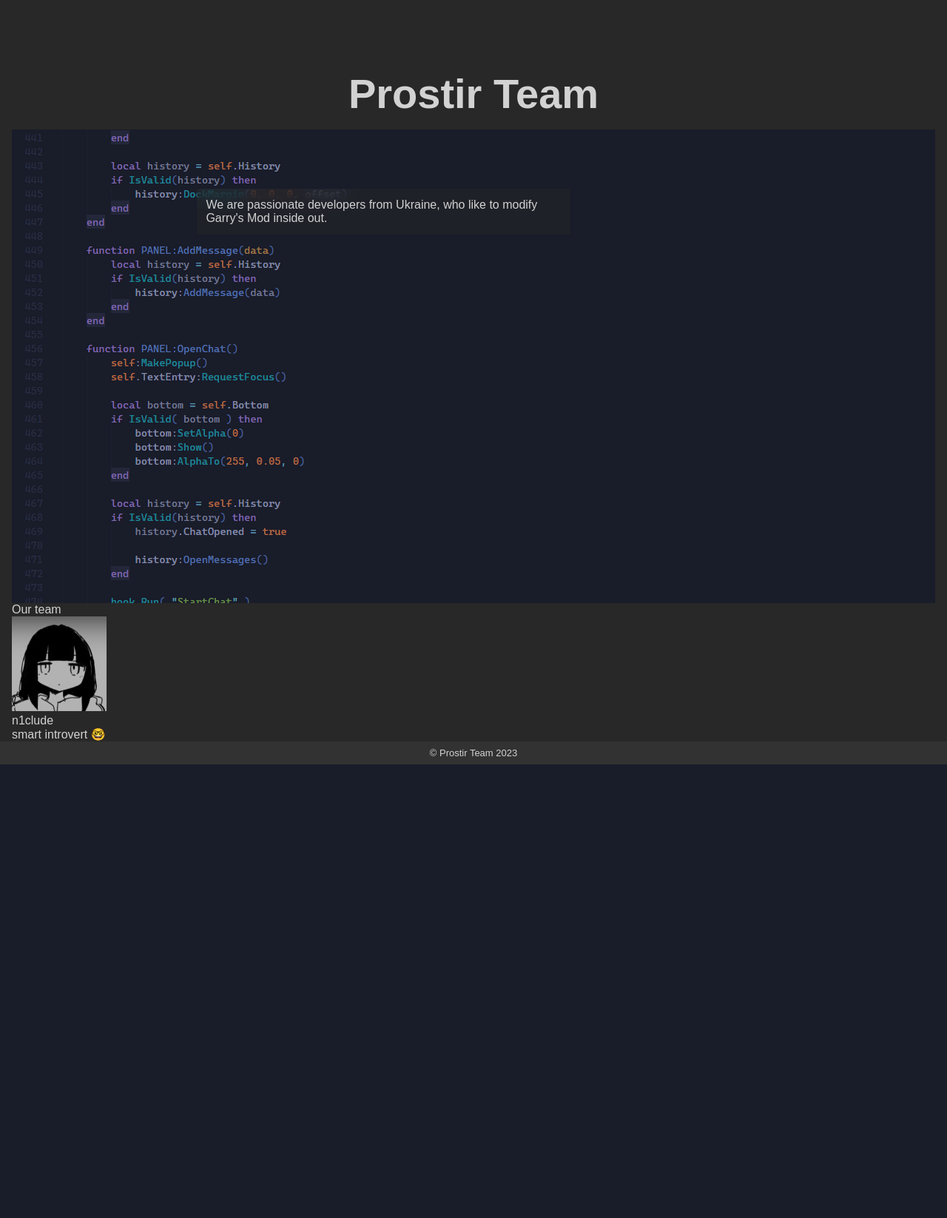
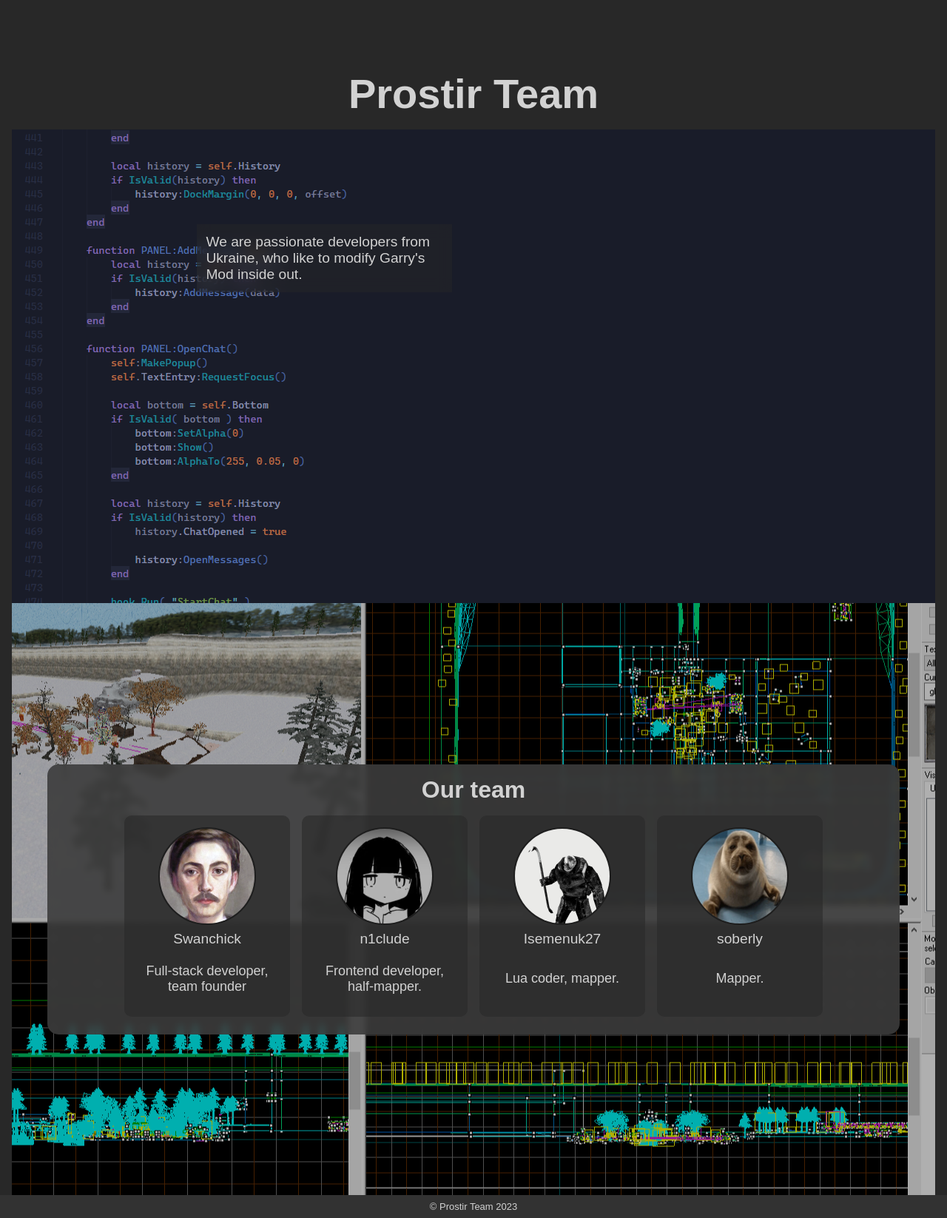
Before and after one commit to Prostir-Team/web-prostir, a Flask app: page / in a window 1280 px wide. Shown: the part 42-1688 px from the top of the page at 74% size. Before the commit the page ends 1075 px from the top, so only its background shows below. Run offline with Flask 2, Linux system fonts and the light colour scheme; some web fonts are replaced.

Commit message:
frontend update (lame :P)

```diff
--- a/static/css/style.css
+++ b/static/css/style.css
@@ -71,7 +71,7 @@ nav {
 }
 
 .devs_showcase {
-    max-width: 100vw;
+    max-width: 100%;
     height: 40rem;
 
     background-image: url("/static/img/prostir_img1.png");
@@ -81,15 +81,92 @@ nav {
 }
 
 .devs_showcase .desc {
-    width: 30rem;
+    width: 20rem;
     padding: 0.8rem;
-    margin: 5rem 20%;
+    margin: 8rem 20%;
     /* max-width: 10rem; */
+
+    font-size: larger;
 
     -webkit-backdrop-filter: blur(10px);
     backdrop-filter: blur(10px);
     background-color: rgba(40, 40, 40, 0.45);
     background-blend-mode: inherit;
+}
+
+.team_showcase {
+    display: flex;
+    flex-direction: column;
+    justify-content: center;
+    max-width: 100%;
+    height: 50rem;
+
+    background-image: url("/static/img/prostir_img2.png");
+    background-color: rgb(175, 175, 175);
+    background-blend-mode: multiply;
+    background-position: center;
+}
+
+.team_showcase_container {
+    padding: 1rem;
+    margin: 3rem;
+
+    background-color: rgba(60, 60, 60, 0.9);
+    border-radius: 15px;
+    -webkit-backdrop-filter: blur(4px);
+    backdrop-filter: blur(4px);
+}
+
+.team_showcase_title {
+    text-align: center;
+    font-size: xx-large;
+    font-weight: 600;
+    margin-bottom: 0.5rem;
+}
+
+.members {
+    display: flex;
+    justify-content: center;
+    flex-direction: row;
+}
+
+.member {
+    display: flex;
+    flex-direction: column;
+
+    background-color: rgba(40, 40, 40, 0.6);
+    border-radius: 10px;
+    margin: 0.5rem;
+    padding: 1rem;
+    width: 12rem;
+    height: 15rem;
+}
+
+.member img {
+    flex-grow: 2;
+    width: 128px;
+    max-width: 128px;
+    height: 128px;
+    max-height: 128px;
+    border: 2px solid rgb(30,30,30);
+    border-radius: 100%;
+    margin-left: auto;
+    margin-right: auto;
+}
+
+.member .member_name {
+    flex-grow: 1;
+    font-size: larger;
+    font-weight: 500;
+    text-align: center;
+    margin: 0.5rem;
+}
+
+.member .member_desc {
+    flex-grow: 1;
+    font-size: large;
+    font-weight: 300;
+    text-align: center;
 }
 
 footer {
--- a/templates/main.html
+++ b/templates/main.html
@@ -12,6 +12,37 @@
         We are passionate developers from Ukraine,
         who like to modify Garry's Mod inside out.
     </div>
+</section>
+<section class="team_showcase">
+    <div class="team_showcase_container">
+        <div class="team_showcase_title">Our team</div>
+        <div class="members">
+            <div class="member">
+                <img src="/static/img/team_pfp/swan.png" alt="swanchick's profile picture">
+                <div class="member_name">Swanchick</div>
+                <div class="member_desc">Full-stack developer, team founder</div>
+            </div>
+
+            <div class="member">
+                <img src="/static/img/team_pfp/n1clude.png" alt="n1clude's profile picture">
+                <div class="member_name">n1clude</div>
+                <div class="member_desc">Frontend developer, half-mapper.</div>
+            </div>
+
+            <div class="member">
+                <img src="/static/img/team_pfp/isemenuk27.png" alt="isemenuk27's profile picture">
+                <div class="member_name">Isemenuk27</div>
+                <div class="member_desc">Lua coder, mapper.</div>
+            </div>
+
+            <div class="member">
+                <img src="/static/img/team_pfp/soberly.png" alt="soberly's profile picture">
+                <div class="member_name">soberly</div>
+                <div class="member_desc">Mapper.</div>
+            </div>
+        </div>
+    </div>
+</section>
 <script>
     const screenshots = [
         "/static/img/prostir_img1.png",
@@ -25,15 +56,4 @@
 
     setInterval(randomScreenshot, 5)
 </script>
-</section>
-<section class="team_showcase">
-    <div class="team_showcase_title">Our team</div>
-    <div class="members">
-        <div class="member">
-            <img src="/static/img/team_pfp/n1clude.png" alt="n1clude's profile picture">
-            <div class="member_name">n1clude</div>
-            <div class="member_desc">smart introvert 🤓</div>
-        </div>
-    </div>
-</section>
 {% endblock %}
```
Lines whose indentation alone changed are shown as unchanged.
